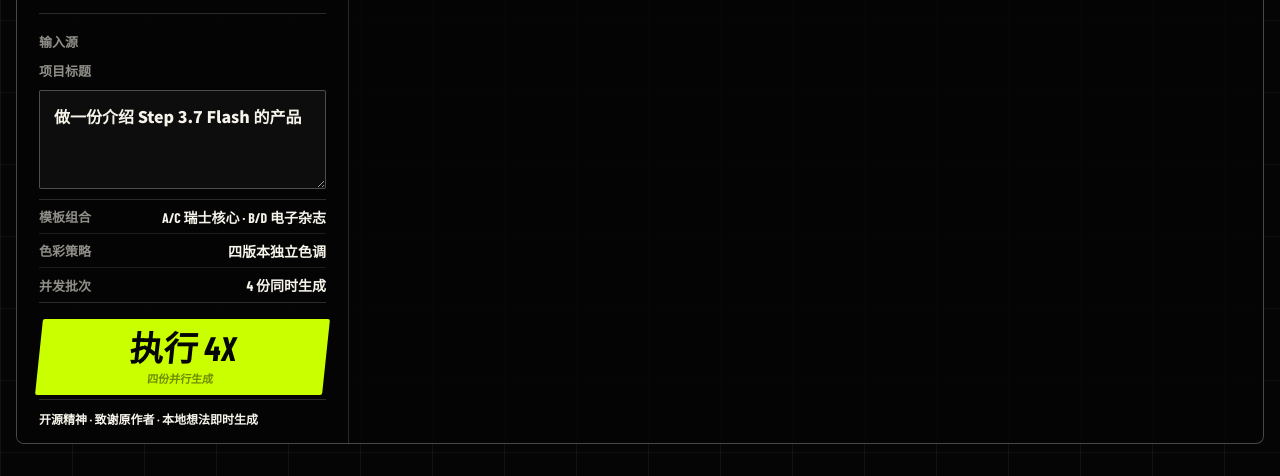
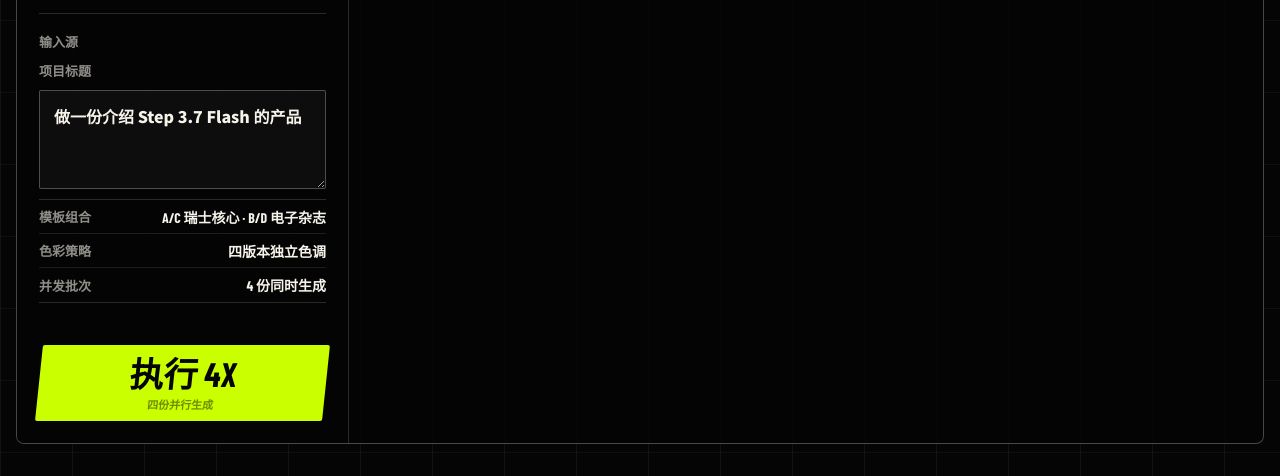
Before and after one commit to woniuniuniu/four-up-ppt-generator, a website: page public/index.html in a window 1280 px wide. Shown: the part 340-816 px from the top of the page. Drawn offline with nearby package versions, Linux system fonts and the light colour scheme; no server answers; a web font is replaced by a local one.

Commit message:
Remove footer copy and refresh screenshots

```diff
--- a/public/index.html
+++ b/public/index.html
@@ -85,8 +85,6 @@
           <button class="primary-button" id="generateButton" type="submit">执行 4X</button>
         </form>
       </section>
-
-      <p class="rail-footer">开源精神 · 致谢原作者 · 本地想法即时生成</p>
     </aside>
 
     <section class="workbench" aria-label="四宫格 PPT 生成工作区">
--- a/public/styles.css
+++ b/public/styles.css
@@ -80,7 +80,7 @@ body[data-theme="light"] .shell {
   min-height: 0;
   border-right: 1px solid var(--line);
   background: rgba(5, 5, 5, 0.72);
-  padding: 22px 22px 142px;
+  padding: 22px 22px 124px;
   position: relative;
   display: flex;
   flex-direction: column;
@@ -127,8 +127,7 @@ label span,
 .waiting strong,
 .section-label,
 .option-row span,
-.system-strip span,
-.rail-footer {
+.system-strip span {
   margin: 0;
   color: var(--muted);
   font-family: var(--display);
@@ -322,7 +321,7 @@ body[data-theme="light"] .theme-toggle:hover {
   position: absolute;
   left: 22px;
   right: 22px;
-  bottom: 48px;
+  bottom: 22px;
   width: auto;
   min-height: 76px;
   margin-top: 0;
@@ -386,17 +385,6 @@ body[data-theme="light"] .theme-toggle:hover {
   color: var(--muted);
   font-size: 11px;
   line-height: 1.45;
-}
-
-.rail-footer {
-  position: absolute;
-  left: 22px;
-  right: 22px;
-  bottom: 16px;
-  padding-top: 10px;
-  border-top: 1px solid var(--line);
-  color: var(--paper);
-  font-size: 12px;
 }
 
 .workbench {
@@ -772,11 +760,6 @@ body[data-theme="light"] .card-foot p {
     margin-top: 18px;
   }
 
-  .rail-footer {
-    position: static;
-    margin-top: 0;
-  }
-
   .workbench {
     min-height: 760px;
   }
```
Also changed, not shown: README.en.md (+0 -1 lines), README.md, docs/images/four-up-ppt-dark-theme.png, docs/images/four-up-ppt-light-theme.png.
